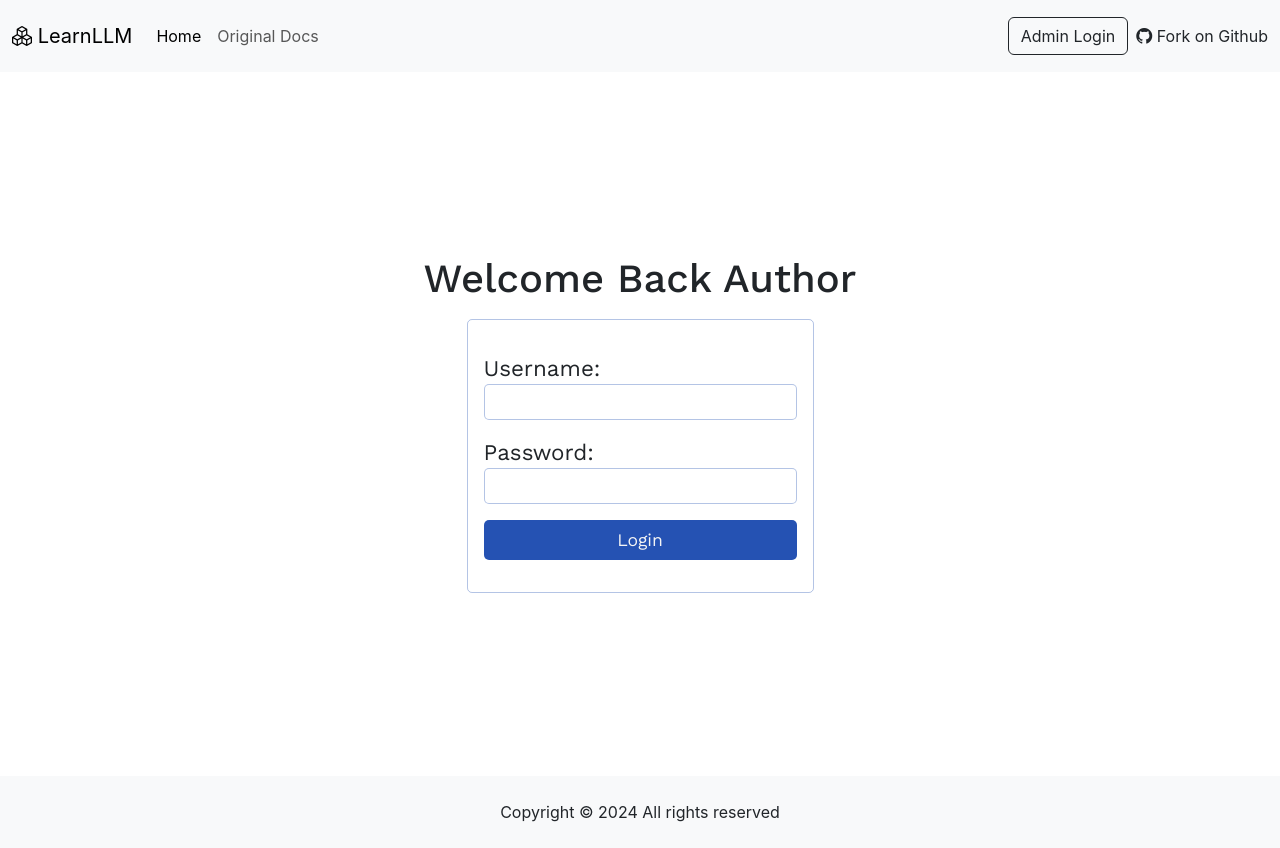
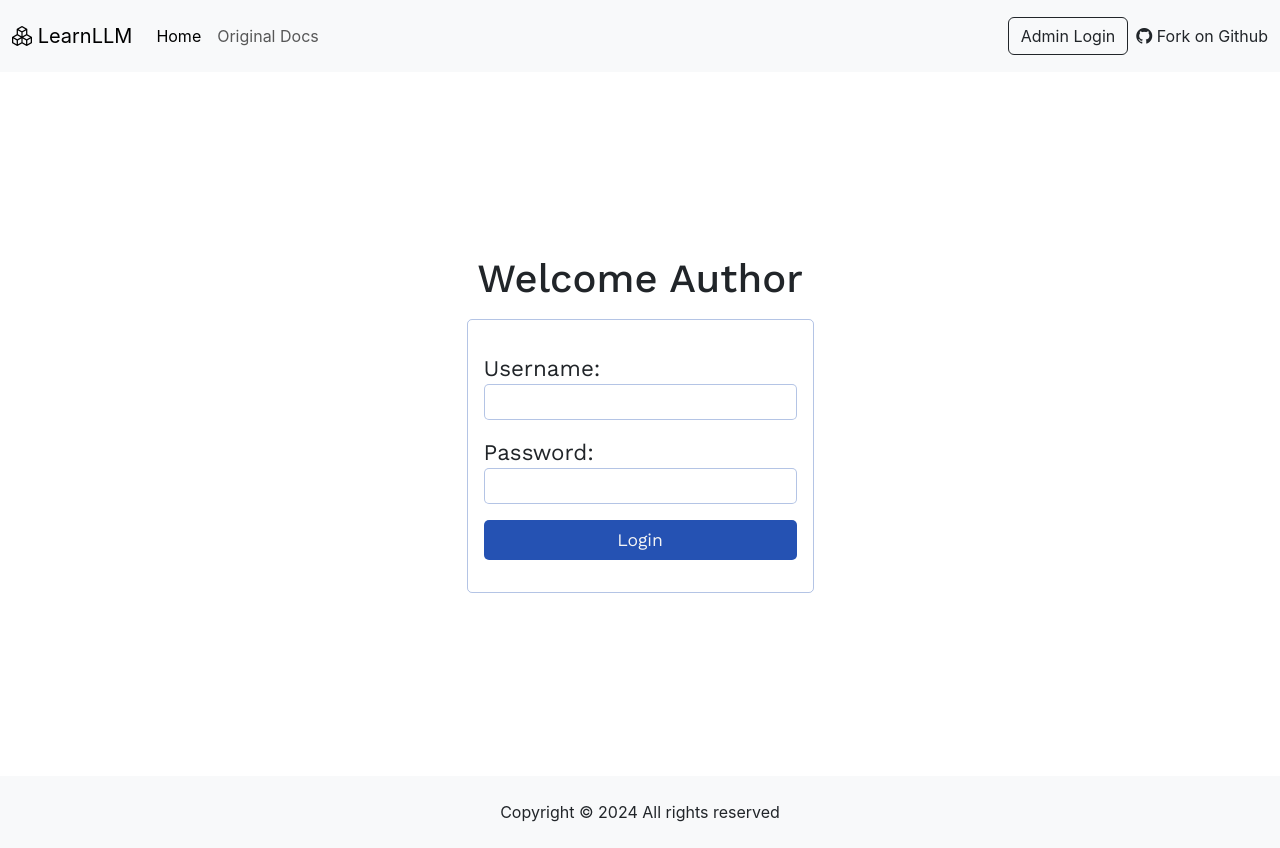
Before and after one commit to sailendrachettri/codebindsblog, a React (Create React App) app: page /login in a window 1280 px wide. Built offline with nearby package versions, Linux system fonts and the light colour scheme; no server answers.

Commit message:
display page's text justifyed

```diff
--- a/src/App.css
+++ b/src/App.css
@@ -108,6 +108,7 @@ button {
 
 .post-content p{
   font-size: 1.2rem;
+  text-align: justify;
 }
 
 #post-page .post-content img{
--- a/src/Editor.js
+++ b/src/Editor.js
@@ -12,7 +12,7 @@ export default function Editor({value, onChange}) {
 
 const modules = {
     toolbar: [
-        [{ 'header': [1, 2, false] }],
+        [{ 'header': [1, 2, 3, false] }],
         ['bold', 'italic', 'underline', 'strike', 'blockquote'],
         [{ 'list': 'ordered' }, { 'list': 'bullet' }, { 'indent': '-1' }, { 'indent': '+1' }],
         ['link', 'image'],
--- a/src/components/Login.js
+++ b/src/components/Login.js
@@ -72,7 +72,7 @@ export default function Login(props) {
     return (
         <>
             <form className='login-signup-form' onSubmit={handleSubmit}>
-                <h1>Welcome Back Author</h1>
+                <h1>Welcome Author</h1>
                 <div>
                     <label htmlFor="username">Username:</label>
                     <input type="text" id="username" name="username" value={credentials.username} onChange={onChange} required />
```
